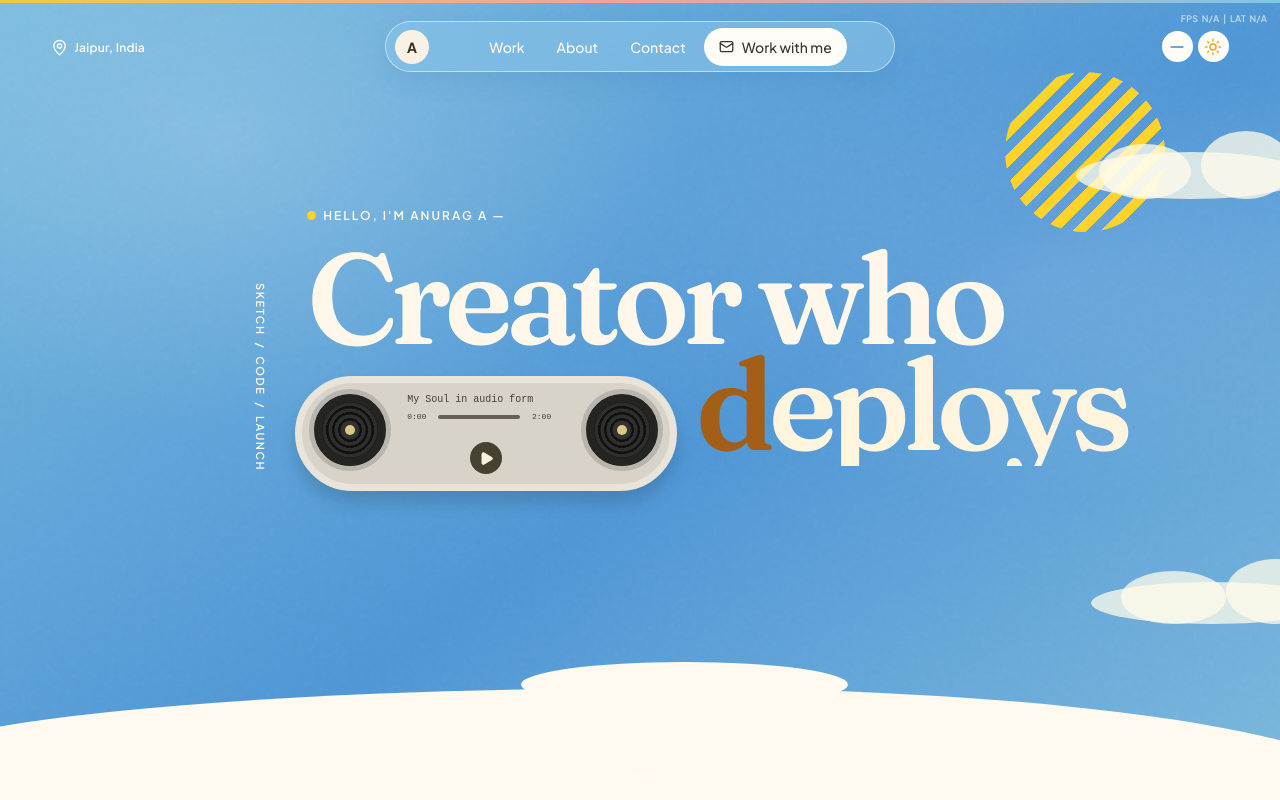
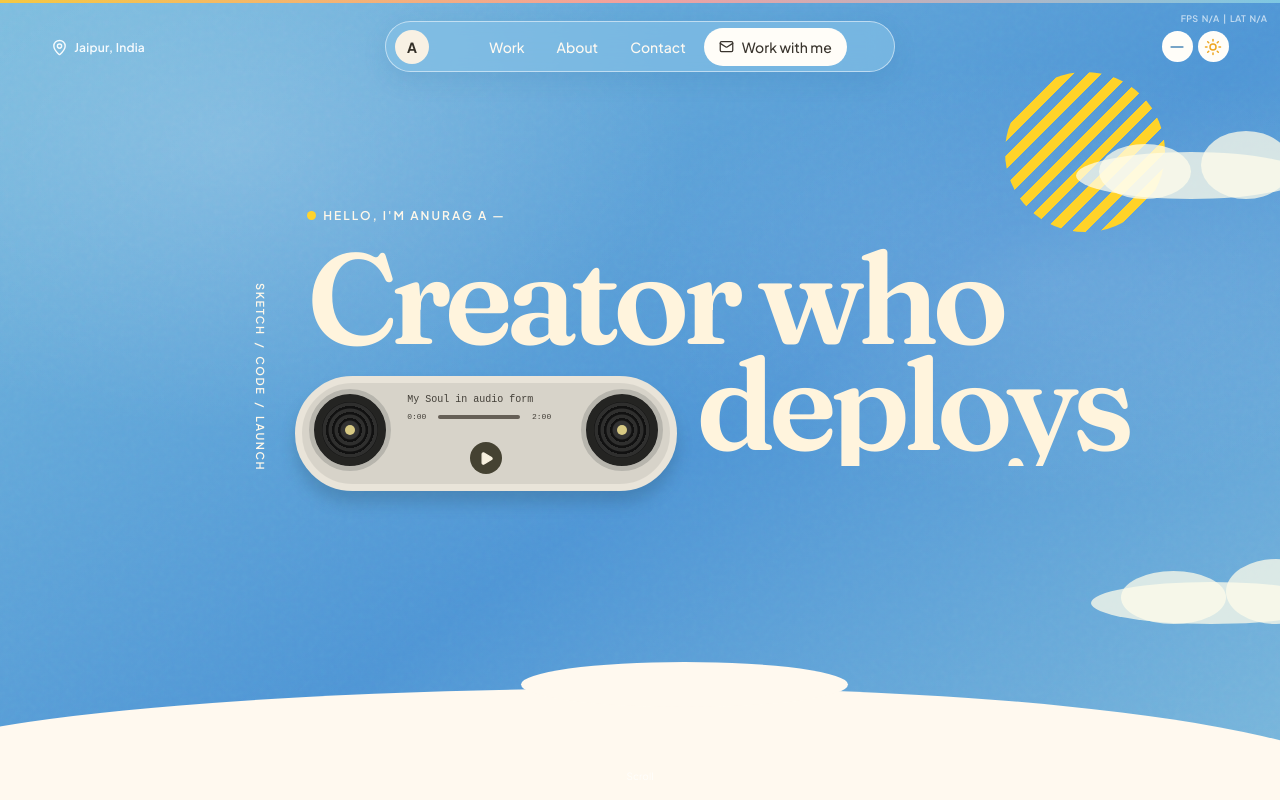
Before and after one commit to avi4rag/Anurag-Portfolio, a Next.js app: page / in a window 1280 px wide. Shown: the top 800 px of the page. Built offline with nearby package versions, Linux system fonts and the light colour scheme.

Commit message:
fix(hero): isolate headline hover by character

```diff
--- a/app/globals.css
+++ b/app/globals.css
@@ -490,14 +490,25 @@ h6 {
   overflow: hidden;
   color: #fff4dd;
 }
-.reference-word {
+.headline-line,
+.headline-word {
+  display: inline-block;
+  color: #fff4dd;
+  white-space: nowrap;
+}
+.headline-word {
   position: absolute;
   inset: 0 auto auto 0;
-  display: block;
-  white-space: nowrap;
 }
-.reference-word::first-letter {
-  color: #a35e18;
+.headline-char {
+  display: inline-block;
+  color: #fff4dd;
+  transform-origin: center bottom;
+  transition: color 200ms ease, transform 200ms ease;
+}
+.headline-char:hover {
+  color: #ffd329;
+  transform: translateY(-12px) scale(1.03);
 }
 .reference-vertical {
   position: absolute;
--- a/components/sections/HeroSection.tsx
+++ b/components/sections/HeroSection.tsx
@@ -2,9 +2,22 @@
 
 import { useEffect, useRef, useState } from "react";
 import { MapPin, Minus, Play, Sun } from "lucide-react";
-import { AnimatePresence, motion, useScroll, useTransform } from "framer-motion";
+import {
+  AnimatePresence,
+  motion,
+  useScroll,
+  useTransform,
+} from "framer-motion";
 
 const creatorWords = ["builds", "scales", "deploys"];
+
+function renderHeadlineCharacters(text: string) {
+  return [...text].map((character, index) => (
+    <span className="headline-char" key={`${character}-${index}`}>
+      {character === " " ? "\u00a0" : character}
+    </span>
+  ));
+}
 
 const containerVariants = {
   hidden: {},
@@ -59,8 +72,16 @@ export function HeroSection() {
           <Sun size={18} />
         </button>
       </div>
-      <motion.div className="reference-sun" style={{ y: sunY }} aria-hidden="true" />
-      <motion.div className="reference-cloud reference-cloud-top" style={{ y: cloudY }} aria-hidden="true" />
+      <motion.div
+        className="reference-sun"
+        style={{ y: sunY }}
+        aria-hidden="true"
+      />
+      <motion.div
+        className="reference-cloud reference-cloud-top"
+        style={{ y: cloudY }}
+        aria-hidden="true"
+      />
       <motion.div
         className="reference-cloud reference-cloud-right"
         style={{ y: cloudY }}
@@ -77,20 +98,21 @@ export function HeroSection() {
           <span /> HELLO, I&apos;M ANURAG A —
         </motion.p>
         <motion.h1 variants={itemVariants}>
-          Creator who
+          <span className="headline-line">
+            {renderHeadlineCharacters("Creator who")}
+          </span>
           <br />
           <span className="reference-word-slot" aria-live="polite">
             <AnimatePresence mode="wait" initial={false}>
               <motion.span
                 key={creatorWords[wordIndex]}
-                className="reference-word"
+                className="headline-word"
                 initial={{ opacity: 0, y: "100%" }}
                 animate={{ opacity: 1, y: 0 }}
                 exit={{ opacity: 0, y: "-100%" }}
-                whileHover={{ color: "#ffd329", y: -12, scale: 1.03 }}
                 transition={{ duration: 0.55, ease: [0.22, 1, 0.36, 1] }}
               >
-                {creatorWords[wordIndex]}
+                {renderHeadlineCharacters(creatorWords[wordIndex])}
               </motion.span>
             </AnimatePresence>
           </span>
@@ -118,7 +140,11 @@ export function HeroSection() {
         <br />
         <span>Honors</span>
       </div> */}
-      <motion.div className="reference-wave" style={{ y: waveY }} aria-hidden="true" />
+      <motion.div
+        className="reference-wave"
+        style={{ y: waveY }}
+        aria-hidden="true"
+      />
       <div className="reference-scroll">Scroll</div>
     </section>
   );
```
